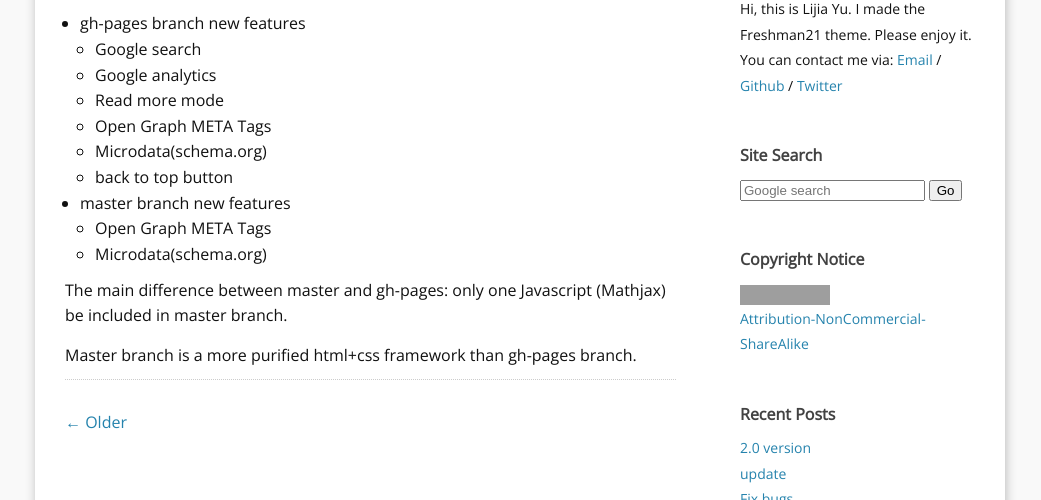
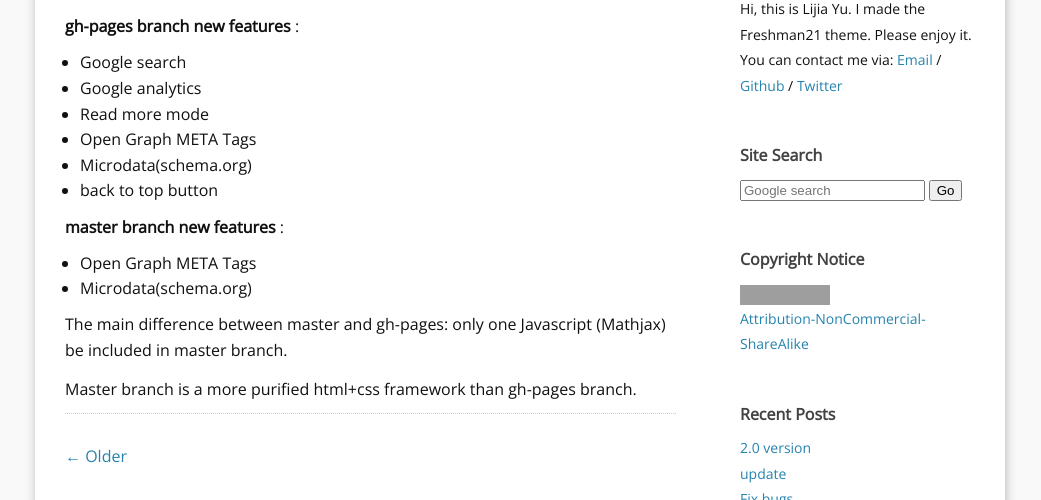
Before and after one commit to yulijia/freshman21, a Jekyll site: the page built from _posts/2015-03-31-2.0version.md, in a window 1280 px wide and 900 px high, cut to the strip 400-900 px from the top of the window. Shown: the whole strip, without its empty margins (120-1161 px from the left). Built offline with Jekyll 4.4.1, drawn with Linux system fonts in a browser that asks for light colours; comment, search, counter and statistics services are not loaded; grey boxes are pictures that could not be loaded.

Commit message:
fix list

```diff
--- a/_posts/2015-03-31-2.0version.md
+++ b/_posts/2015-03-31-2.0version.md
@@ -15,7 +15,7 @@ tags:
 
 Today, I update the theme with some new features. Welcome to use freshman21 2.0 version(gh-pages branch).
 
-- gh-pages branch new features
+**gh-pages branch new features** :
   - Google  search
   - Google analytics
   - Read more mode
@@ -23,7 +23,7 @@ Today, I update the theme with some new features. Welcome to use freshman21 2.0
   - Microdata(schema.org)
   - back to top button
 
-- master branch new features
+**master branch new features** :
   - Open Graph META Tags
   - Microdata(schema.org)
 
```
